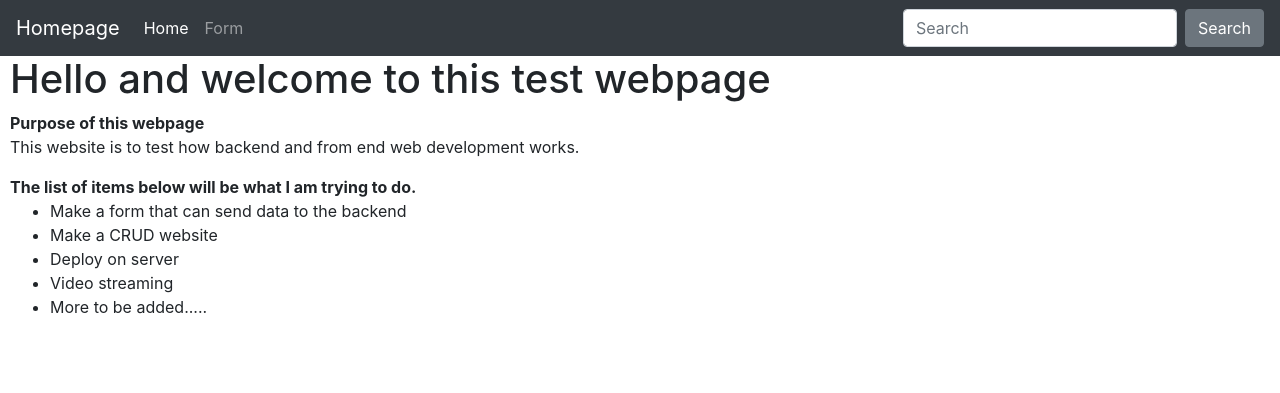
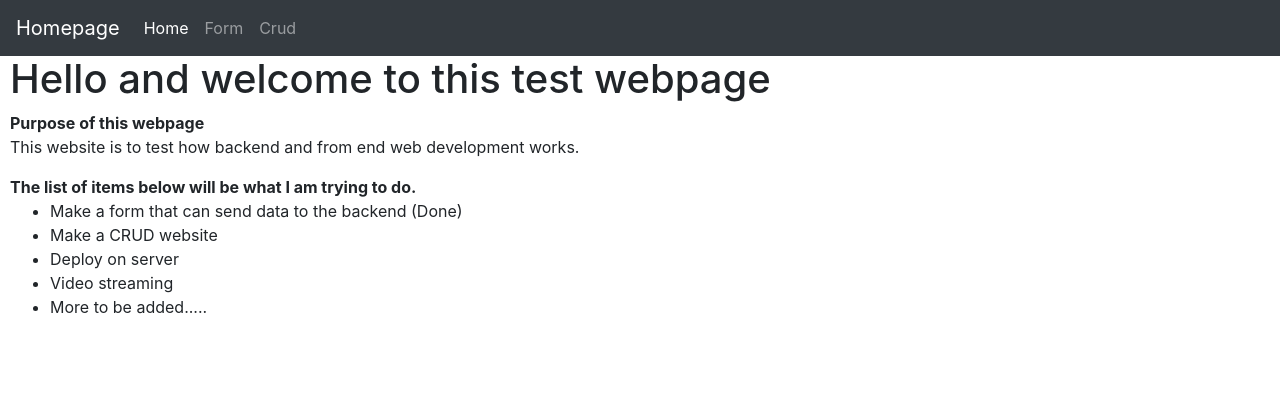
Before and after one commit to Jh123x/Web-dev, a plain HTML site: page Front end/index.html in a window 1280 px wide. Drawn offline with Linux system fonts and the light colour scheme.

Commit message:
Shift NavBar

```diff
--- a/Front end/index.html
+++ b/Front end/index.html
@@ -11,7 +11,9 @@
     <!-- Bootstrap core CSS (Load first)-->
     <link href="css/bootstrap.css" rel="stylesheet">
     <link href="css/main.css" rel="stylesheet">
+</head>
 
+<body>
     <!-- Nav bar -->
     <nav class="navbar navbar-expand-md navbar-dark bg-dark fixed-top">
         <a class="navbar-brand" href="#">Homepage</a>
@@ -28,16 +30,12 @@
                 <li class="nav-item">
                     <a class="nav-link" href="form.html">Form</a>
                 </li>
+                <li class="nav-item">
+                    <a class="nav-link" href="crud.html">Crud</a>
+                </li>
             </ul>
-            <form class="form-inline my-2 my-lg-0">
-                <input class="form-control mr-sm-2" type="text" placeholder="Search" aria-label="Search">
-                <button class="btn btn-secondary my-2 my-sm-0" type="submit">Search</button>
-            </form>
         </div>
     </nav>
-</head>
-
-<body>
     <div class="first-pad">
         <h1>Hello and welcome to this test webpage</h1>
         <b>Purpose of this webpage</b>
@@ -46,7 +44,7 @@
         </p>
         <b>The list of items below will be what I am trying to do.</b>
         <ul>
-            <li>Make a form that can send data to the backend</li>
+            <li>Make a form that can send data to the backend (Done)</li>
             <li>Make a CRUD website</li>
             <li>Deploy on server</li>
             <li>Video streaming</li>
```
